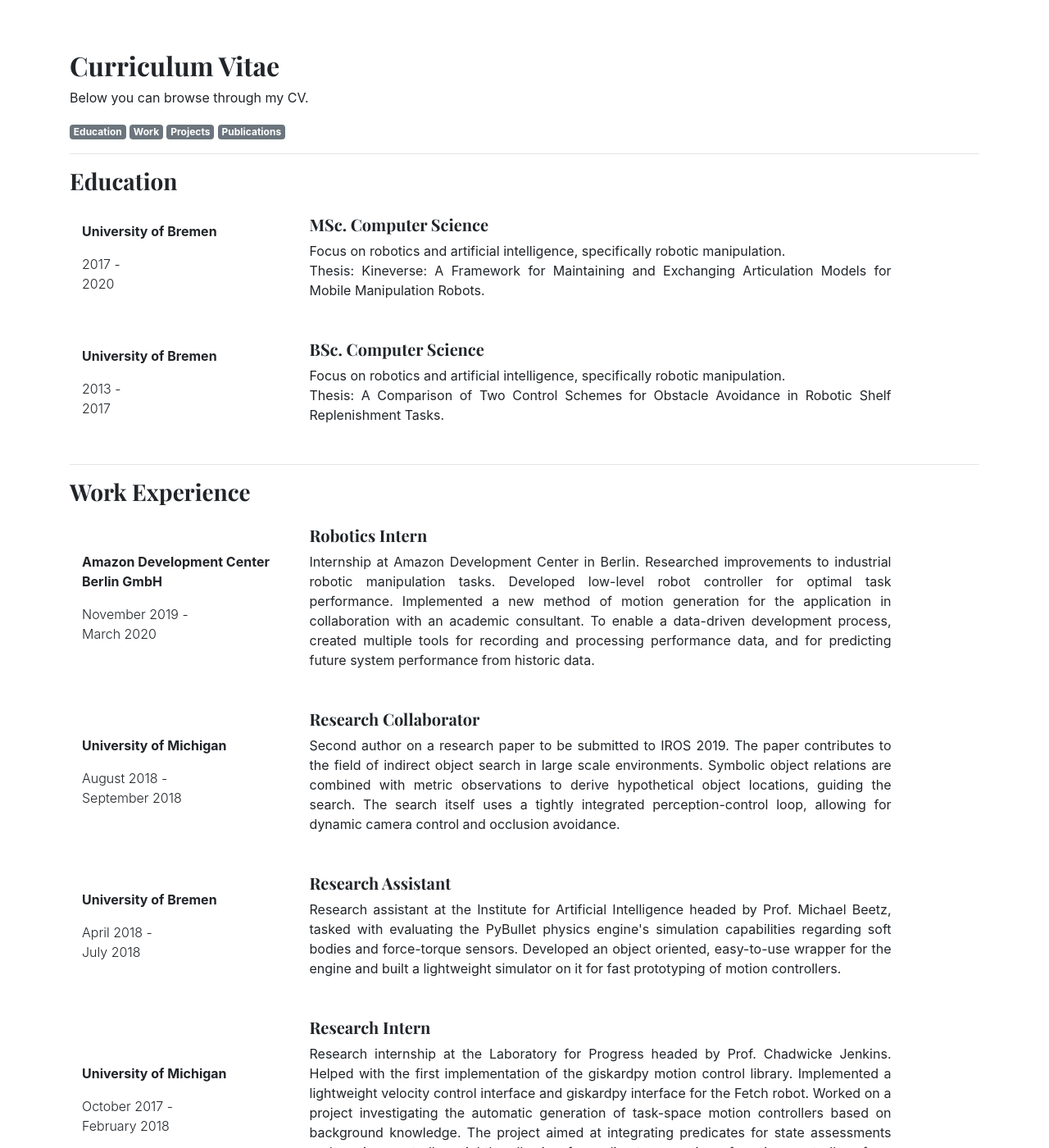
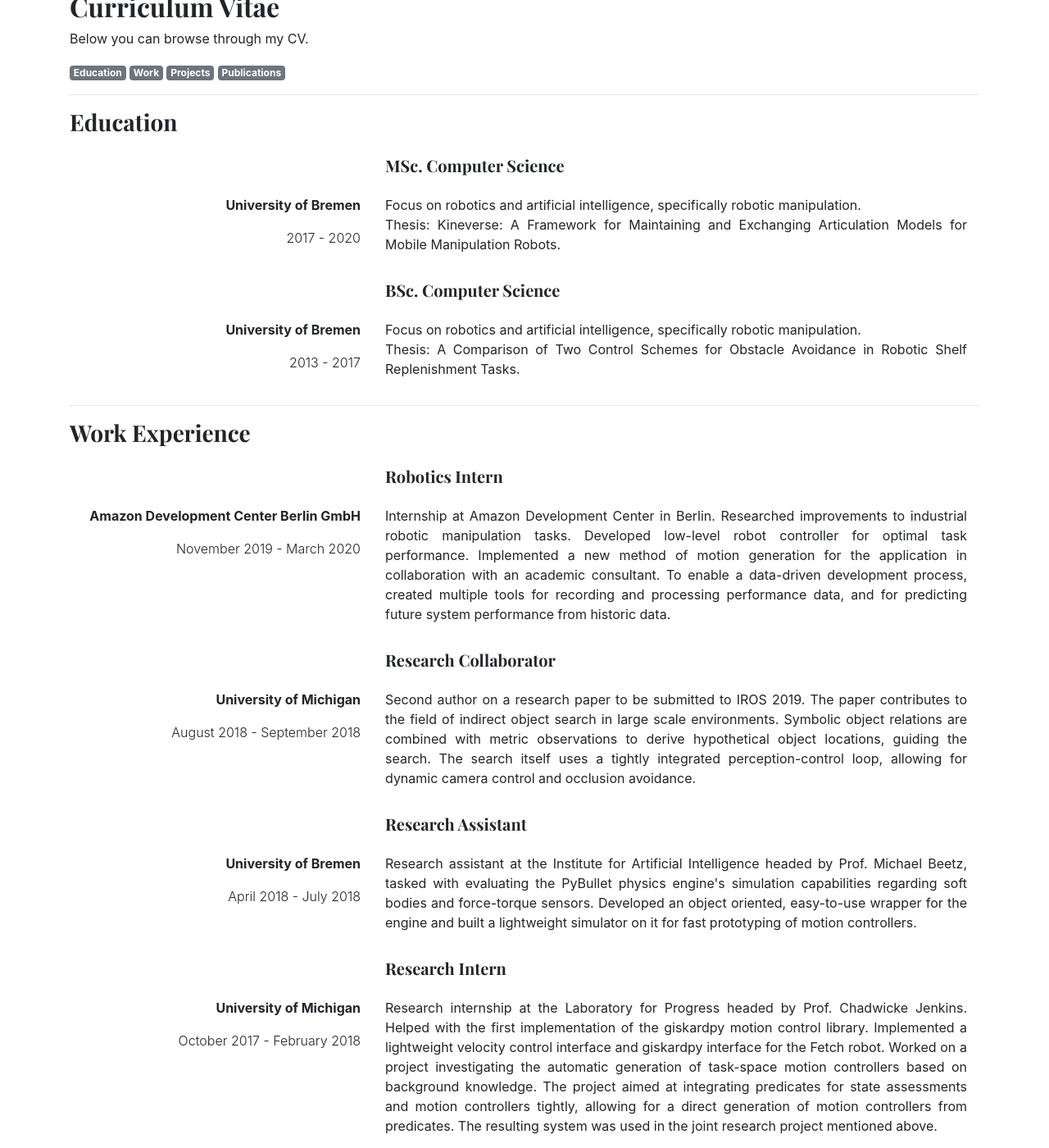
Before and after one commit to ARoefer/personal_site, a Jekyll site: the page built from cv.html, in a window 1280 px wide and 1400 px high, scrolled down 596 px. Shown: the whole window at 82% size. Built offline with Jekyll 4.4.1, drawn with Linux system fonts in a browser that asks for light colours; nearby versions of some CDN libraries; some of the changed text lies outside the part shown.

Commit message:
Responsive CV - finally.

```diff
--- a/_includes/cv_entry.html
+++ b/_includes/cv_entry.html
@@ -1,14 +1,21 @@
 <div class="row align-items-center py-3">
-    <div class="col-3">
-        <p class="font-weight-bold">{{ where }}</p>
-        <p class="font-weight-light">{{ from }}
+    <div class="col-md-4">
+    </div>
+    <div class="col-md-8">
+        <h5>{{ title }}</h5>
+    </div>
+</div>
+<div class="row py-0">
+    <div class="col-md-4">
+        <p class="font-weight-bold text-right">{{ where }}</p>
+        <p class="font-weight-light  text-right">
+        <span class="text-nowrap">{{ from }}</span>
         {% if until %}
-            -<br>{{ until }}
+            <span class="text-nowrap">- {{ until }}</span>
         {% endif %}
         </p>
     </div>
-    <div class="col-8">
-        <h5>{{ title }}</h5>
+    <div class="col-md-8">
         <p class="text-justify">{{ desc }}</p>
     </div>
 </div>
--- a/_layouts/default.html
+++ b/_layouts/default.html
@@ -6,7 +6,11 @@
 <head>
     <meta charset="utf-8"/>
     <title>{{ page.title }}</title>
-    <link rel="stylesheet" href="https://stackpath.bootstrapcdn.com/bootstrap/4.5.2/css/bootstrap.min.css" integrity="sha384-JcKb8q3iqJ61gNV9KGb8thSsNjpSL0n8PARn9HuZOnIxN0hoP+VmmDGMN5t9UJ0Z" crossorigin="anonymous">
+
+    <meta name="viewport" content="width=device-width, initial-scale=1, shrink-to-fit=no">
+
+    <link rel="stylesheet" href="https://stackpath.bootstrapcdn.com/bootstrap/4.5.2/css/bootstrap.min.css" integrity="
+    sha384-JcKb8q3iqJ61gNV9KGb8thSsNjpSL0n8PARn9HuZOnIxN0hoP+VmmDGMN5t9UJ0Z" crossorigin="anonymous">
     <link href="https://fonts.googleapis.com/css?family=Playfair+Display:700,900" rel="stylesheet">
     <script src="https://kit.fontawesome.com/84503adb59.js" crossorigin="anonymous"></script>
 
@@ -30,10 +34,12 @@
         </div> -->
         </div>
     </header>
+    {% include navigation.html %}
+    </div>
 
-    {% include navigation.html %}
 
-    {{ content }}
-    </div>
+    <main role="main" class="container">
+        {{ content }}
+    </main>
 </body>
 </html>
--- a/cv.html
+++ b/cv.html
@@ -2,12 +2,14 @@
 layout: default
 title: "CV - Adrian Röfer"
 ---
-<div class="media py-5">
-    <div class="align-self-center mr-3">
+<!-- <div class="col-md-8"> -->
+<div class="container">
+<div class="row">
+    <div class="align-self-center col-md-4">
         <div class="container">
             <div class="row">
                 <div class="col-sm">
-            <img src="{{ site.data.cv.top.picture }}" class="rounded-circle" alt="Profile Picture" style="width: {{ site.data.cv.top.picture_size }}px; height: {{ site.data.cv.top.picture_size }}px;">
+                <img src="{{ site.data.cv.top.picture }}" class="rounded-circle" alt="Profile Picture" style="width: 100%; height: 100%;">
                 </div>
             </div>
             {% assign contact = site.data.cv.top.contact %}
@@ -40,7 +42,7 @@
             </div>
         </div>
     </div>
-    <div class="media-body">
+    <div class="col-md-8">
         <h5 class="mt-0">{{ site.data.cv.top.title }}</h5>
         <p class="mt-0 text-justify">
         I am a graduated Master in Computer Science from the University of Bremen, Germany. My main area of interest lies with robotic motion generation through planning and closed-loop control. I have worked on multiple projects in service of this interest, starting with student projects during undergraduate and graduate degree, and continuing with two theses in this field.
@@ -54,6 +56,7 @@
         <p class="mt-0 text-justify">I was able to apply my experience in robotics to a real-world scenario during an internship at the Amazon Development Center in Berlin. Different from my academic work, I focused on achieving roboustness in the given problem space, as opposed to exploring a particular method across multiple spaces.
         </p>
     </div>
+</div>
 </div>
 
 <h2>Curriculum Vitae</h2>
@@ -112,3 +115,4 @@
 {% endfor %}
 </div>
 <hr>
+<!-- </div> -->
```
